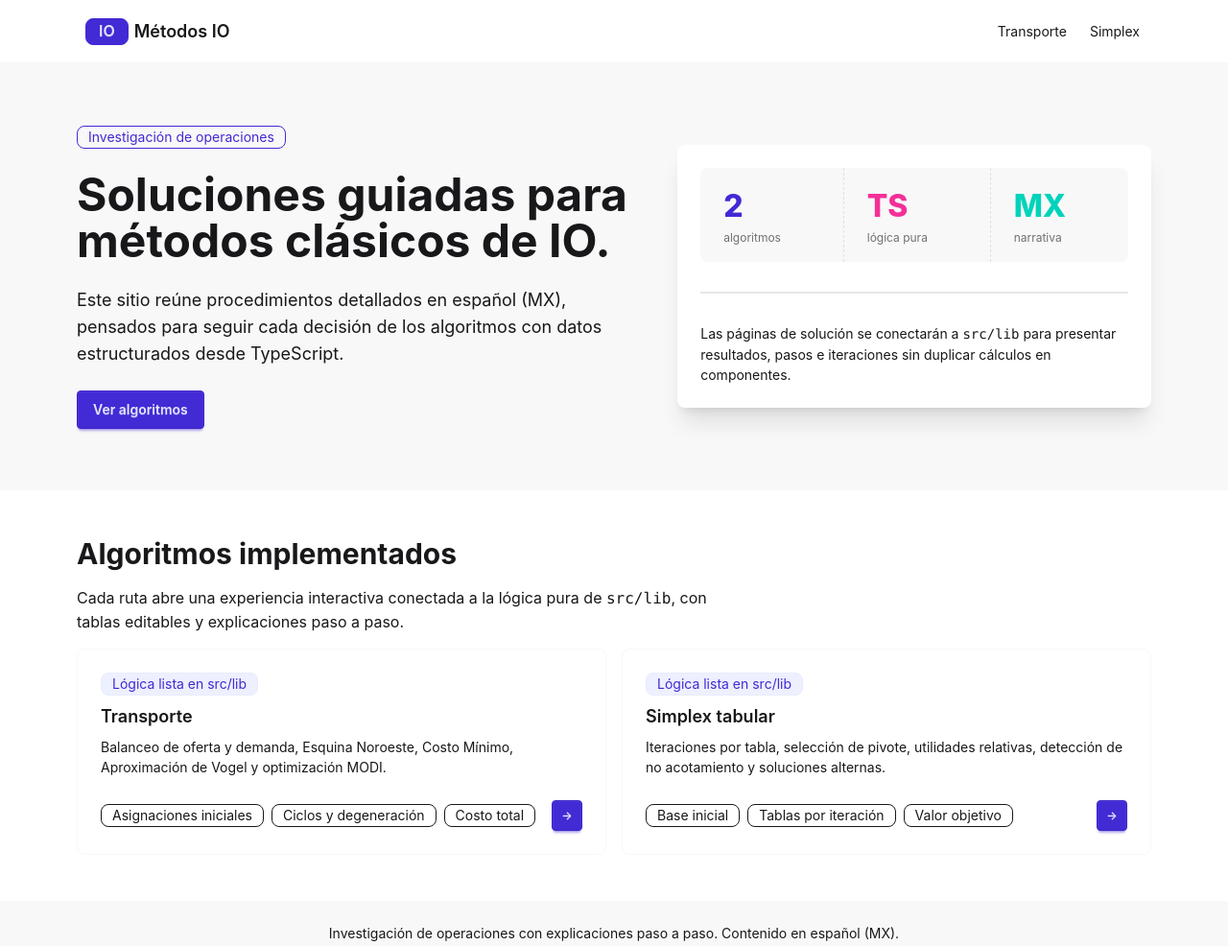
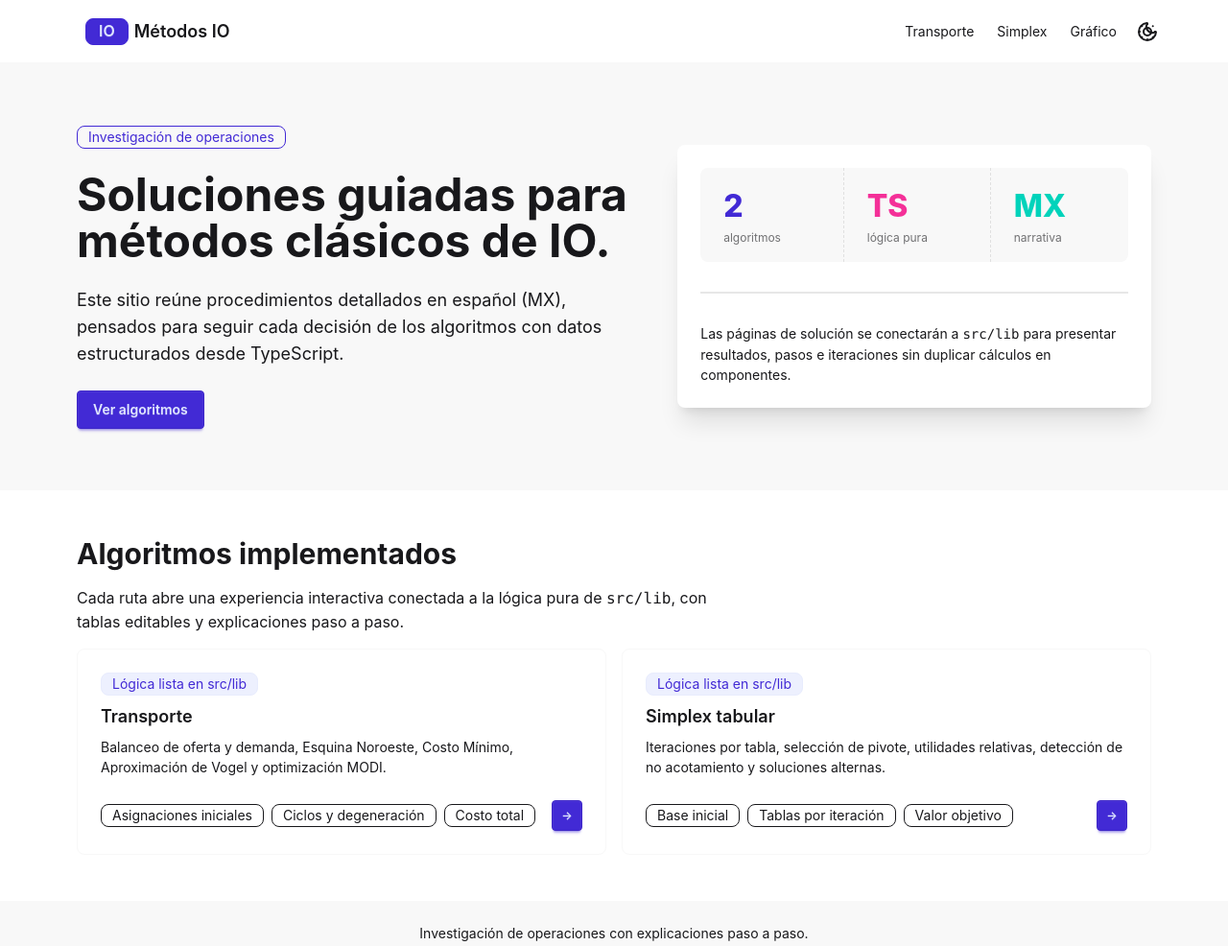
Before and after one commit to SirenityK/io-solution-methods, an Astro site: page / in a window 1280 px wide. Shown: the whole page at 96% size. Built offline with nearby package versions, Linux system fonts and the light colour scheme; Astro itself is replaced by a stand-in of ours.

Commit message:
feat: theme controller

```diff
--- a/src/layouts/BaseLayout.astro
+++ b/src/layouts/BaseLayout.astro
@@ -25,6 +25,45 @@ const _pageTitle = `${_title} | Métodos de solución IO`;
     <meta name="description" content={_description} />
     <meta name="generator" content={Astro.generator} />
     <title>{_pageTitle}</title>
+    <script is:inline>
+      let theme = "light";
+      try {
+        const storedTheme = localStorage.getItem("theme");
+
+        if (storedTheme === "dark" || storedTheme === "light") {
+          theme = storedTheme;
+        } else if (window.matchMedia("(prefers-color-scheme: dark)").matches) {
+          theme = "dark";
+        }
+      } catch {
+        if (window.matchMedia("(prefers-color-scheme: dark)").matches) {
+          theme = "dark";
+        }
+      }
+      document.documentElement.setAttribute("data-theme", theme);
+    </script>
+    <script>
+      document.addEventListener("DOMContentLoaded", () => {
+        const currentTheme =
+          document.documentElement.getAttribute("data-theme") === "dark"
+            ? "dark"
+            : "light";
+        const themeController = document.querySelector(".theme-controller");
+
+        if (!(themeController instanceof HTMLInputElement)) {
+          return;
+        }
+
+        themeController.checked = currentTheme === "light";
+
+        themeController.addEventListener("change", () => {
+          const selectedTheme = themeController.checked ? "light" : "dark";
+
+          document.documentElement.setAttribute("data-theme", selectedTheme);
+          localStorage.setItem("theme", selectedTheme);
+        });
+      });
+    </script>
   </head>
   <body>
     <div class="min-h-screen bg-base-100">
@@ -40,19 +79,59 @@ const _pageTitle = `${_title} | Métodos de solución IO`;
             <ul class="menu menu-horizontal">
               <li><a href="/transporte">Transporte</a></li>
               <li><a href="/simplex">Simplex</a></li>
+              <li><a href="/grafico">Gráfico</a></li>
             </ul>
+            <label class="swap swap-rotate">
+              <input type="checkbox" class="theme-controller" value="light" />
+              <!-- sun icon -->
+              <svg
+                class="swap-on"
+                xmlns="http://www.w3.org/2000/svg"
+                width="24"
+                height="24"
+                viewBox="0 0 24 24"
+                fill="none"
+                stroke="currentColor"
+                stroke-width="2"
+                stroke-linecap="round"
+                stroke-linejoin="round"
+                class="lucide lucide-sun-dim-icon lucide-sun-dim"
+                ><circle cx="12" cy="12" r="4"></circle><path d="M12 4h.01"
+                ></path><path d="M20 12h.01"></path><path d="M12 20h.01"
+                ></path><path d="M4 12h.01"></path><path d="M17.657 6.343h.01"
+                ></path><path d="M17.657 17.657h.01"></path><path
+                  d="M6.343 17.657h.01"></path><path d="M6.343 6.343h.01"
+                ></path></svg
+              >
+              <!-- moon icon -->
+              <svg
+                class="swap-off"
+                xmlns="http://www.w3.org/2000/svg"
+                width="24"
+                height="24"
+                viewBox="0 0 24 24"
+                fill="none"
+                stroke="currentColor"
+                stroke-width="2"
+                stroke-linecap="round"
+                stroke-linejoin="round"
+                class="lucide lucide-moon-icon lucide-moon"
+                ><path
+                  d="M20.985 12.486a9 9 0 1 1-9.473-9.472c.405-.022.617.46.402.803a6 6 0 0 0 8.268 8.268c.344-.215.825-.004.803.401"
+                ></path></svg
+              >
+            </label>
           </div>
         </nav>
       </header>
       <main>
         <slot />
       </main>
-			<footer class="footer footer-horizontal footer-center bg-base-200 text-base-content p-6">
+      <footer
+        class="footer footer-horizontal footer-center bg-base-200 text-base-content p-6"
+      >
         <aside>
-					<p>
-						Investigación de operaciones con explicaciones paso a paso. Contenido en
-						español (MX).
-					</p>
+          <p>Investigación de operaciones con explicaciones paso a paso.</p>
         </aside>
       </footer>
     </div>
```
Lines whose indentation alone changed are shown as unchanged.
